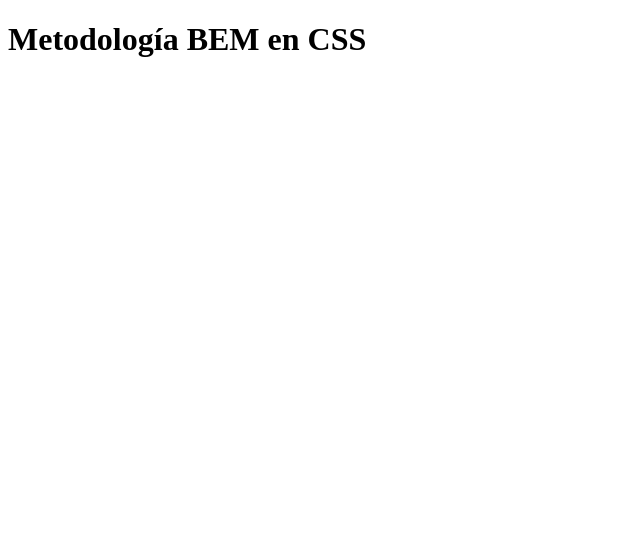
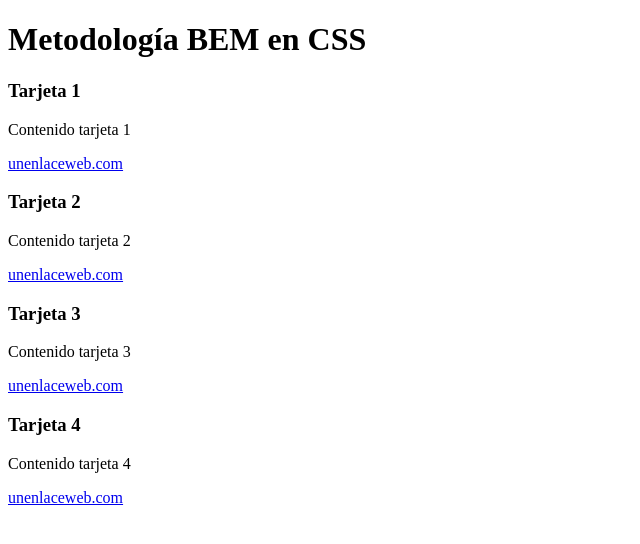
Before and after one commit to FatimaGloria/MetodologiaBEM, a plain HTML site: page 01-BEM/index.html in a window 1280 px wide. Shown: the whole page, without its empty margins (0-640 px from the left). Drawn offline with Linux system fonts and the light colour scheme.

Commit message:
05 Se agrega en  html bloques para ejemplificar.

```diff
--- a/01-BEM/index.html
+++ b/01-BEM/index.html
@@ -9,6 +9,32 @@
 <body>
     <h1> Metodología BEM en CSS </h1>
 
-    <section>
+    <section class= "cards">
+
+        <div class= "card">
+            <h3> Tarjeta 1 </h3>
+            <p> Contenido tarjeta 1 </p>
+            <a href= "#"> unenlaceweb.com </a>
+        </div>
+
+        <div class= "card">
+            <h3> Tarjeta 2 </h3>
+            <p> Contenido tarjeta 2 </p>
+            <a href= "#"> unenlaceweb.com </a>
+        </div>
+
+        <div class= "card">
+            <h3> Tarjeta 3 </h3>
+            <p> Contenido tarjeta 3 </p>
+            <a href= "#"> unenlaceweb.com </a>
+        </div>
+
+        <div class= "card">
+            <h3> Tarjeta 4 </h3>
+            <p> Contenido tarjeta 4 </p>
+            <a href= "#"> unenlaceweb.com </a>
+        </div>
+
+    </section>
 </body>
 </html>
```
